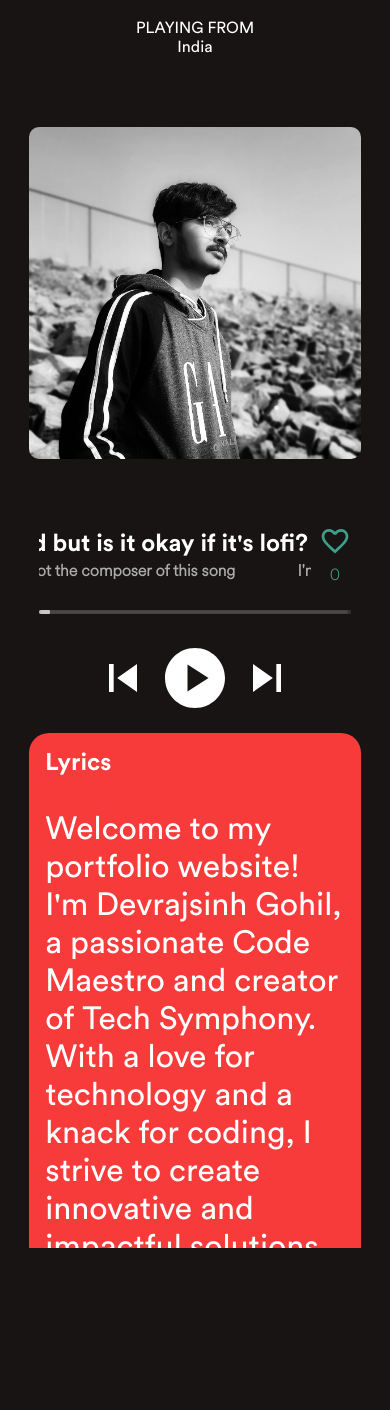
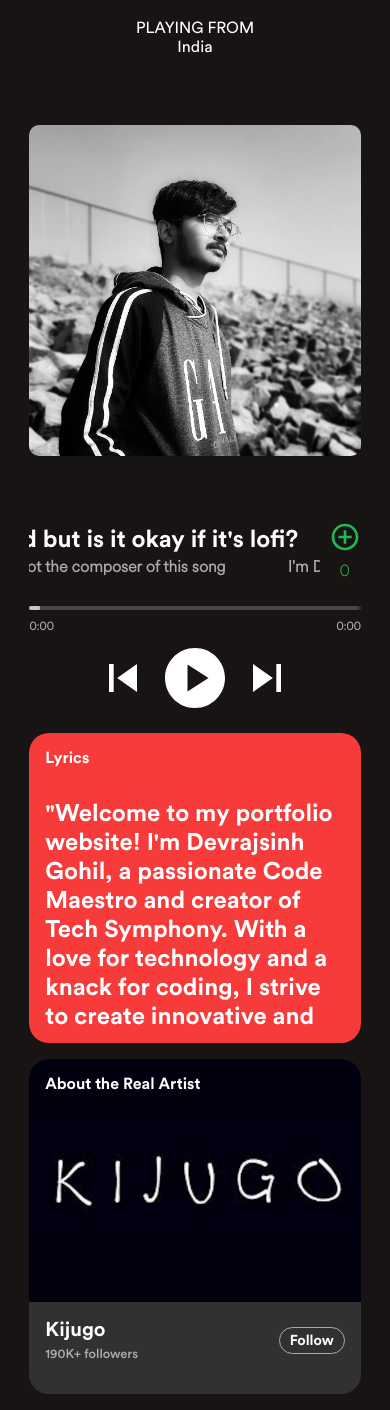
Before and after one commit to Devrajsinh-Gohil/Portfolio, a Next.js app: page / in a window 390 px wide. Before the commit the page ends 1248 px from the top, so only its background shows below. Built offline with nearby package versions, Linux system fonts and the light colour scheme; no server answers; the database is empty.

Commit message:
Update global and mobile landing styles

```diff
--- a/src/app/globals.css
+++ b/src/app/globals.css
@@ -24,9 +24,9 @@
 }
 
 :root {
-  --sg: #3fa089;
+  --sg: #1DB954;
   --sb: #191414;
-  --sw: #fff;;
+  --sw: #fff;
 }
 
 * {
--- a/src/pages/Landing.jsx
+++ b/src/pages/Landing.jsx
@@ -1,5 +1,5 @@
 "use client"
-import React, { useState, useEffect, useCallback } from 'react'
+import React, { useState, useEffect, useCallback, useRef } from 'react'
 import Image from 'next/image'
 import styles from '../styles/landing/landing.module.css'
 import mob_styles from '../styles/landing/mob_landing.module.css'
@@ -11,6 +11,8 @@ import ShuffleIcon from '@mui/icons-material/Shuffle';
 import RepeatOneIcon from '@mui/icons-material/RepeatOne';
 import FavoriteIcon from '@mui/icons-material/Favorite';
 import FavoriteBorderIcon from '@mui/icons-material/FavoriteBorder';
+import AddCircleOutlineIcon from '@mui/icons-material/AddCircleOutline';
+import CheckCircleIcon from '@mui/icons-material/CheckCircle';
 import ReactCardFlip from 'react-card-flip'
 import Tilt from 'react-parallax-tilt'
 import Marquee from 'react-fast-marquee'
@@ -36,6 +38,7 @@ const db = getFirestore(app);
 
 
 const Landing = () => {
+    const audioRef = useRef(null);
     const [isMobile, setIsMobile] = useState(true)
     const [likes, setLikes] = useState(0);
     const [hasLiked, setHasLiked] = useState(false);
@@ -137,6 +140,12 @@ const Landing = () => {
             audio.play();
             setIsPlaying(true);
         }
+    };
+
+    const formatTime = (time) => {
+        const minutes = Math.floor(time / 60);
+        const seconds = Math.floor(time % 60);
+        return `${minutes}:${seconds < 10 ? '0' : ''}${seconds}`;
     };
 
 
@@ -295,7 +304,7 @@ const Landing = () => {
     return (
         <>
             <section>
-                <audio name="audio" id="audio" src="/song.mp3" controls autoPlay loop className={styles.audio} />
+                <audio ref={audioRef} name="audio" id="audio" src="/song.mp3" controls autoPlay loop className={styles.audio} />
                 <div className={mob_styles.mob_landing_container}>
                     <div className={mob_styles.mob_header_container}>
                         <span className={mob_styles.mob_header_container_1}>
@@ -319,22 +328,23 @@ const Landing = () => {
                                     </div>
                                     <div className={mob_styles.artist}>
                                         <Marquee speed={40} delay={1} play={delayLoop2} onCycleComplete={() => setDelayedLoop2()}>
-                                            I&apos;m Devrajsinh , and I am not the composer of this song &nbsp; &nbsp; &nbsp; &nbsp;&nbsp; &nbsp; &nbsp; &nbsp;
+                                        I&apos;m Devrajsinh , and I am not the composer of this song &nbsp; &nbsp; &nbsp; &nbsp;&nbsp; &nbsp; &nbsp; &nbsp;
                                         </Marquee>
                                     </div>
                                 </div>
                                 <div className={mob_styles.song_likes}>
                                     <div className={mob_styles.like}>
                                         {isLiked ? (
-                                            <FavoriteIcon className={styles.like_icon} onClick={handleLike} style={{ fontSize: '2rem' }} />
+                                            <CheckCircleIcon className={styles.like_icon} onClick={handleLike} style={{ fontSize: '2rem' }} />
                                         ) : (
-                                            <FavoriteBorderIcon className={styles.play_icon} onClick={handleLike} style={{ fontSize: '2rem' }} />
+                                            <AddCircleOutlineIcon className={styles.play_icon} onClick={handleLike} style={{ fontSize: '2rem' }} />
                                         )}
                                     </div>
                                     <div className={mob_styles.like_count}>{likes}</div>
                                 </div>
                             </div>
                             <input type="range" min={0} max={duration} value={currentTime} onChange={handleTimeUpdate} className={styles.progbar} />
+                            <div className={mob_styles.timer}><span>{formatTime(currentTime)}</span> <span>{formatTime(duration)}</span></div>
                             <div className={mob_styles.icon}>
                                 <button className={mob_styles.player_btn}>
                                     <SkipPreviousIcon fontSize="large" onClick={handleSkipPrevious} style={{ fontSize: '3.5rem' }} /></button>
@@ -360,8 +370,26 @@ const Landing = () => {
                     </div>
                     <div className={mob_styles.mob_bio_body}>
                         <span>
-                            Welcome to my portfolio website! I&apos;m Devrajsinh Gohil, a passionate Code Maestro and creator of Tech Symphony. With a love for technology and a knack for coding, I strive to create innovative and impactful solutions. Through this website, I invite you to explore my work and get a glimpse into my world of software development. From web applications to mobile apps, I&apos;m dedicated to crafting elegant and efficient solutions that bring ideas to life. Join me on this journey as we dive into the realm of code and creativity. Let&apos;s create something amazing together!
+                        &quot;Welcome to my portfolio website! I&apos;m Devrajsinh Gohil, a passionate Code Maestro and creator of Tech Symphony. With a love for technology and a knack for coding, I strive to create innovative and impactful solutions. Through this website, I invite you to explore my work and get a glimpse into my world of software development. From web applications to mobile apps, I&apos;m dedicated to crafting elegant and efficient solutions that bring ideas to life. Join me on this journey as we dive into the realm of code and creativity. Let&apos;s create something amazing together!&quot;
                         </span>
+                    </div>
+                </div>
+            </section>
+            <section className={mob_styles.mob_artist_section} id='artist'>
+                <div className={mob_styles.mob_artist_container}>
+                    <div className={mob_styles.mob_artist_header}>
+                        <span>
+                            <button className={mob_styles.lyrics_btn}><Link href="#artist" className={mob_styles.link}>About the Real Artist</Link></button>
+                        </span>
+                    </div>
+                    <div className={mob_styles.mob_artist_body}>
+                        <div className={mob_styles.mob_artist}>
+                            <span className={mob_styles.mob_artist_name}>Kijugo</span>
+                            <span className={mob_styles.mob_artist_followers}>190K+ followers</span>
+                        </div>
+                        <div className={mob_styles.mob_artist_btn}>
+                            <a href='https://open.spotify.com/artist/7HjVvgY9p57LOIrGyulrVU?si=dRL5qNxjT460ZtXfrOsA2Q'>Follow</a>
+                        </div>
                     </div>
                 </div>
             </section>
--- a/src/styles/landing/mob_landing.module.css
+++ b/src/styles/landing/mob_landing.module.css
@@ -48,7 +48,7 @@
     justify-content: space-evenly;
     align-items: center;
     gap: 0.5rem;
-    width: 80%;
+    width: 85%;
 }
 
 .song {
@@ -78,6 +78,7 @@
 }
 
 .song_likes {
+    color: var(--spg);
     font-family: CLight;
     flex: 0.1;
     display: flex;
@@ -97,7 +98,6 @@
     cursor: pointer;
     color: var(--sw);
     gap: 0.5rem;
-    margin-top: 20px;
     font-size: 3rem;
 }
 
@@ -106,7 +106,6 @@
 }
 
 .progbar {
-    margin-top: 1rem;
     appearance: none;
     outline: none;
     width: 100%;
@@ -127,10 +126,16 @@
     opacity: 0.7;
 }
 
-.progbar::-webkit-slider-thumb:hover {
-    opacity: 1;
-    background-color: var(--sg);
-    box-shadow: -410px 0 0 400px var(--sg);
+.timer{
+    width: 100%;
+    display: flex;
+    flex-direction: row;
+    justify-content: space-between;
+    align-items: center;
+    color: rgb(172, 172, 172);
+    font-family: CLight;
+    font-size: 0.7rem;
+    font-weight: 600;
 }
 
 .player_btn{
@@ -139,7 +144,7 @@
     color: white;
 }
 
-.mob_bio_section{
+.mob_bio_section, .mob_artist_section{
     display: flex;
     flex-direction: column;
     justify-content: center;
@@ -149,7 +154,7 @@
 
 .mob_bio_container {
     color: white;
-    border-radius: 20px  20px 0 0;
+    border-radius: 20px;
     margin-top: 1rem;
     display: flex;
     flex-direction: column;
@@ -159,6 +164,7 @@
     width: 85vw;
     background-color: rgb(247, 58, 58);
     text-align: left;
+    padding-bottom: 1rem;
 }
 
 .mob_bio_header{
@@ -167,28 +173,113 @@
     flex-direction: row;
     align-items: center;
     justify-content: left;
-    font-size: 1.5rem;
     padding: 1rem;
 }
 
 .link{
     text-decoration: none;
     color: white;
+    font-size: 1rem;
 }
 
 .lyrics_btn{
     background-color: transparent;
     border: none;
     color: white;
-    font-size: 1.5rem;
     font-family: 'CBold';
     cursor: pointer;
 }
 
 .mob_bio_body{
-    font-family: CBook;
+    font-family: CBold;
     padding: 1rem;
-    font-size: 2rem;
-    height: 50vh;
+    font-size: 1.5rem;
+    height: 25vh;
     overflow: scroll;
 }
+
+
+.mob_artist_container {
+    color: white;
+    border-radius: 20px;
+    margin-top: 1rem;
+    display: flex;
+    flex-direction: column;
+    justify-content: center;
+    align-items: left;
+    flex: 0.25;
+    width: 85vw;
+    background-color: rgb(49, 49, 49);
+    text-align: left;
+    padding-bottom: 1rem;
+    overflow: hidden;
+    margin-bottom: 1rem;
+}
+
+.mob_artist_header{
+    font-family: 'CBold';
+    display: flex;
+    flex-direction: column;
+    align-items: flex-start;
+    justify-content: left;
+    padding: 1rem;
+    background: url("../../../public/artname.jpg") no-repeat center center;
+    background-size:contain;
+    height: 25vh;
+    background-color: #01000E;
+}
+
+
+.mob_artist_body{
+    display: flex;
+    flex-direction: row;
+    align-items: center;
+    justify-content: space-between;
+    padding: 1rem;
+    height: fit-content;
+    overflow: scroll;
+}
+
+.mob_artist{
+    display: flex;
+    flex-direction: column;
+}
+
+.mob_artist_name{
+    font-family: 'CBold';
+    display: flex;
+    flex-direction: column;
+    font-size: 1.25rem;
+}
+
+.mob_artist_followers{
+    color: rgb(172, 172, 172);
+    margin-top: 0.3rem;
+    font-family: CMedium;
+    display: flex;
+    flex-direction: column;
+    font-size: 0.8rem;
+}
+
+/* .mob_artist_btn button{
+    background-color: transparent;
+    border: solid 1px rgb(172, 172, 172);
+    color: white;
+    font-family: 'CBold';
+    cursor: pointer;
+    padding: 5px 10px;
+    border-radius: 30px;
+} */
+
+.mob_artist_btn a{
+    text-decoration: none;
+    color: white;
+    font-size: 0.9rem;
+    background-color: transparent;
+    border: solid 1px rgb(172, 172, 172);
+    color: white;
+    font-family: 'CBold';
+    cursor: pointer;
+    padding: 5px 10px;
+    border-radius: 30px;
+}
```
Also changed, not shown: public/art.jpg (added), public/artname.jpg (added).
